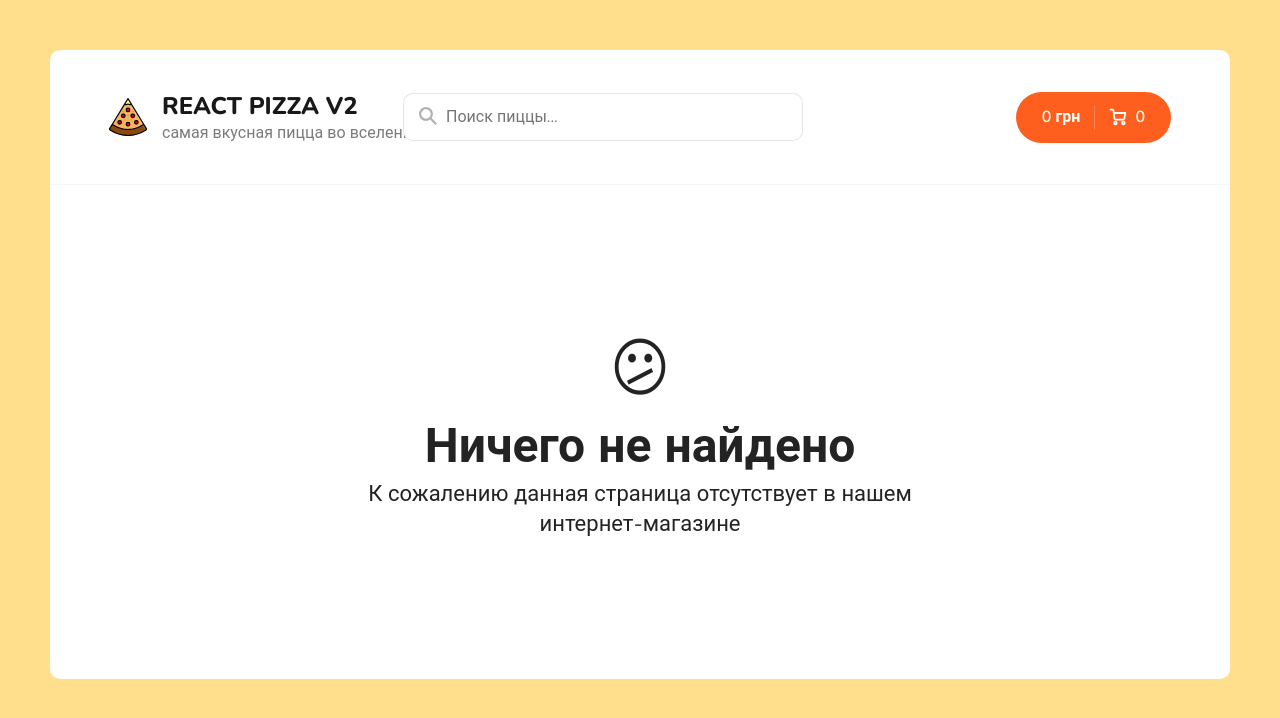
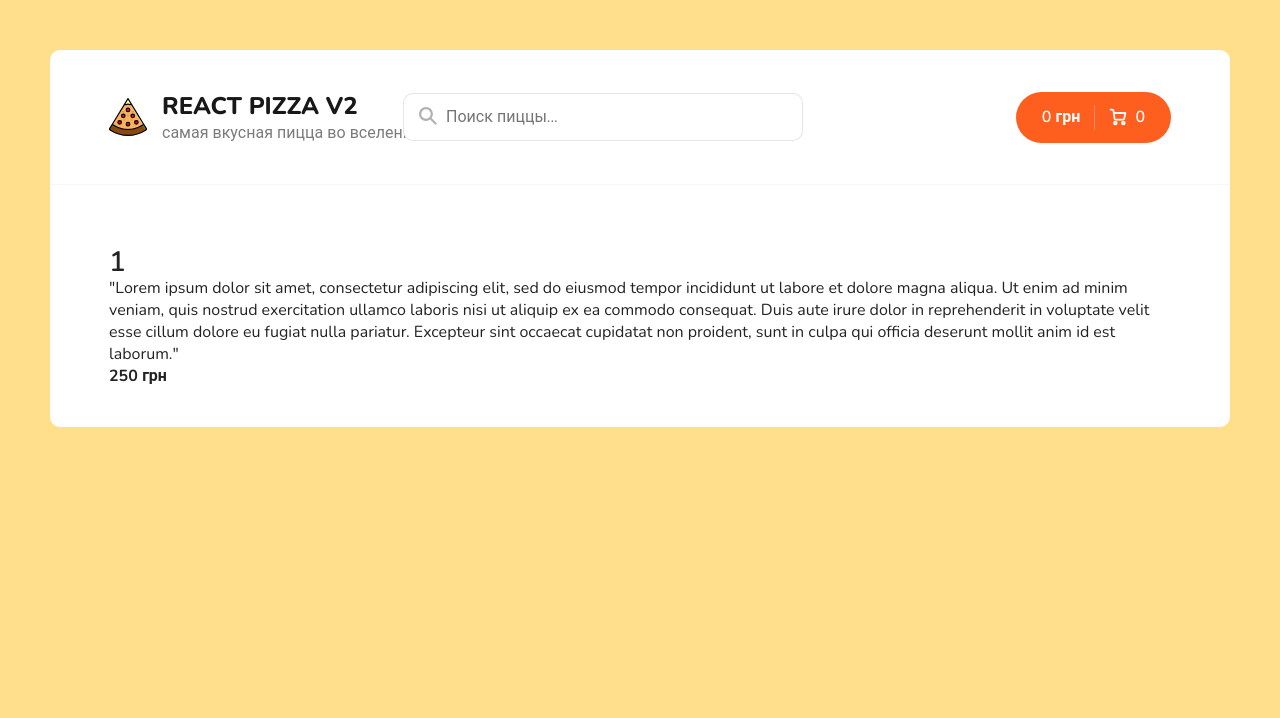
Before and after one commit to KolyaTeslya/react-pizza-v2, a React (Create React App) app: page /pizza/1 in a window 1280 px wide. Shown: the top 718 px of the page. Built offline with nearby package versions, Linux system fonts and the light colour scheme.

Commit message:
add FullPizza and useParams

```diff
--- a/src/App.js
+++ b/src/App.js
@@ -5,6 +5,7 @@
 
 import Home from './pages/Home';
 import Cart from './pages/Cart';
+import FullPizza from './pages/FullPizza';
 import NotFound from './pages/NotFound';
 
 import './scss/app.scss';
@@ -17,6 +18,7 @@
         <Routes>
           <Route path="/" element={<Home />} />
           <Route path="/cart" element={<Cart />} />
+          <Route path="/pizza/:id" element={<FullPizza />} />
           <Route path="*" element={<NotFound />} />
         </Routes>
       </div>
--- a/src/components/Header.jsx
+++ b/src/components/Header.jsx
@@ -1,4 +1,4 @@
-import { Link } from 'react-router-dom';
+import { Link, useLocation } from 'react-router-dom';
 import logoSvg from '../assets/img/pizza-logo.svg';
 import Search from './Search';
 import { useSelector } from 'react-redux';
@@ -6,6 +6,9 @@
 
 function Header() {
   const { items, totalPrice } = useSelector(selectCart);
+  const location = useLocation();
+
+  console.log(location, window.location);
 
   const totalCount = items.reduce((sum, item) => sum + item.count, 0);
 
@@ -23,6 +26,7 @@
         </Link>
         <Search />
         <div className="header__cart">
+          {location.pathname !== '/cart' && (
             <Link to="/cart" className="button button--cart">
               <span>{totalPrice} грн</span>
               <div className="button__delimiter"></div>
@@ -56,6 +60,7 @@
               </svg>
               <span>{totalCount}</span>
             </Link>
+          )}
         </div>
       </div>
     </div>
--- /dev/null
+++ b/src/pages/FullPizza.jsx
@@ -0,0 +1,18 @@
+import React from 'react';
+import { useParams } from 'react-router-dom';
+
+
+function FullPizza() {
+  const { id } = useParams();
+
+  return (
+  <div className='container'>
+    <img src='' />
+    <h2>{id}</h2>
+    <p>"Lorem ipsum dolor sit amet, consectetur adipiscing elit, sed do eiusmod tempor incididunt ut labore et dolore magna aliqua. Ut enim ad minim veniam, quis nostrud exercitation ullamco laboris nisi ut aliquip ex ea commodo consequat. Duis aute irure dolor in reprehenderit in voluptate velit esse cillum dolore eu fugiat nulla pariatur. Excepteur sint occaecat cupidatat non proident, sunt in culpa qui officia deserunt mollit anim id est laborum."</p>
+    <h4>250 грн</h4>
+  </div>
+  )
+}
+
+export default FullPizza;
```
Lines whose indentation alone changed are shown as unchanged.
